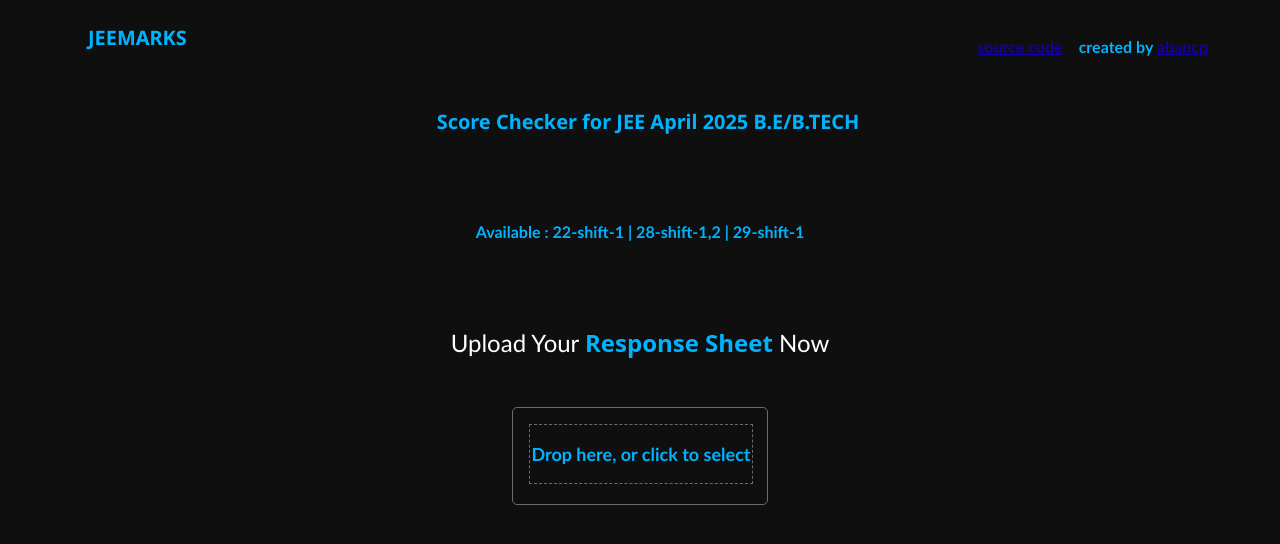
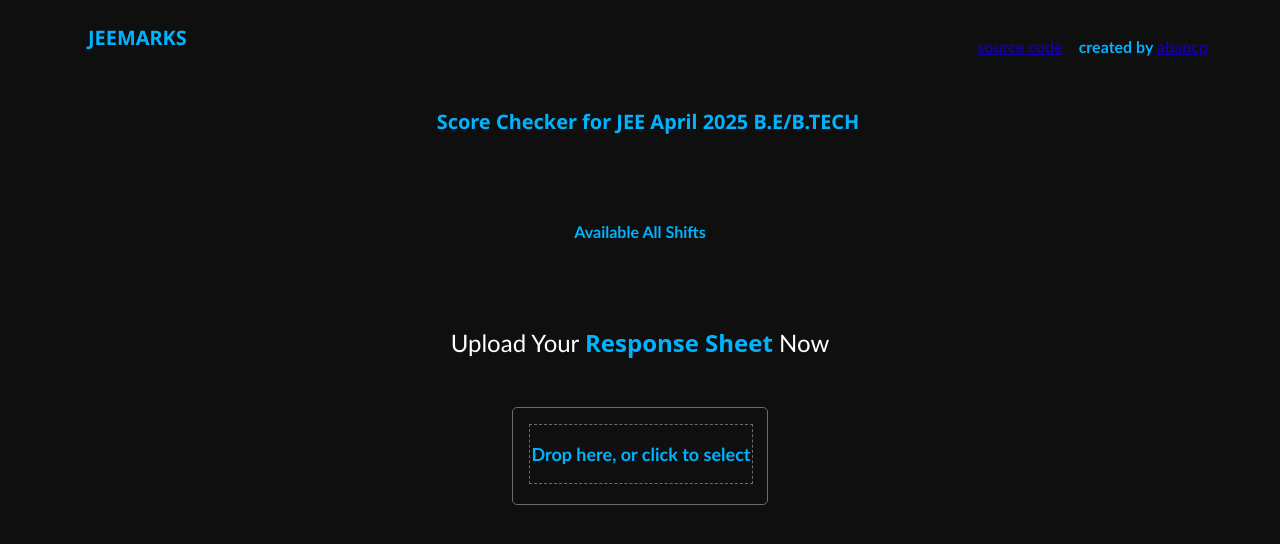
Before and after one commit to abancp/jeemarks, a React (Vite) app in the folder frontend/: page / in a window 1280 px wide. Shown: the top 544 px of the page. Built offline with nearby package versions, Linux system fonts and the light colour scheme.

Commit message:
all shfts added

```diff
--- a/frontend/src/App.jsx
+++ b/frontend/src/App.jsx
@@ -12,7 +12,7 @@ function App() {
         <h4 className='df'><a className='link' href="https://github.com/abancp/jeemarks" target="_blank" rel="noopener noreferrer">source code</a><span className='credit-span'><h4 > created by <span><a className='link' href="https://github.com/abancp" target="_blank" rel="noopener noreferrer">abancp</a></span></h4></span></h4>
       </header>
       <h5 className='branding'>Score Checker for JEE April 2025 B.E/B.TECH</h5>
-      <h6 className=''>Available : 22-shift-1 | 28-shift-1,2 | 29-shift-1</h6>
+      <h6 className=''>Available All Shifts</h6>
       {/* <h5 className='b-tech-h2'>B.E/B.TECH</h5> */}
       <h4 className='main-h4'>Upload Your <span className='response-sheet-h4'>Response Sheet</span> Now</h4>
       <UploadForm />
```
